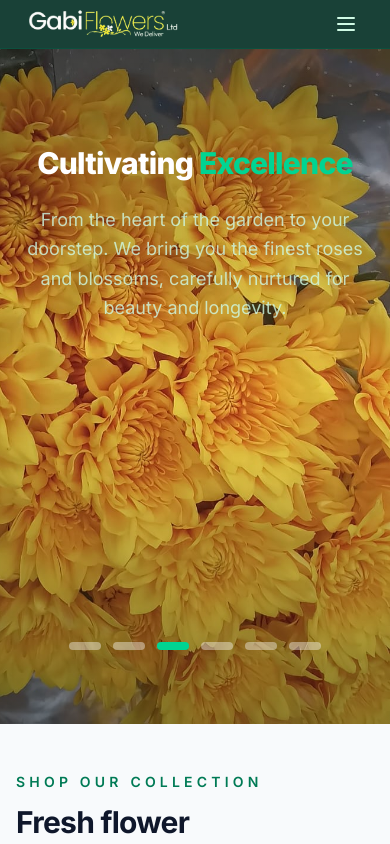
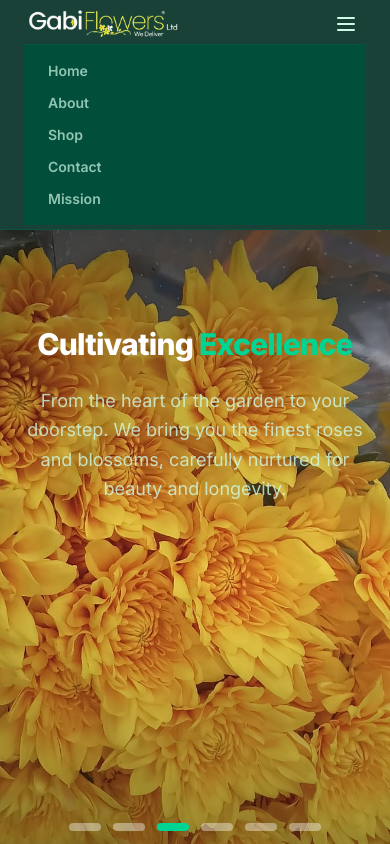
Before and after one commit to mederhoo-script/gabi-flower, a Next.js app in the folder gabi-flowers-react/: page / in a window 390 px wide. Both pictures are taken after a click on the button 346 px from the left and 24 px from the top of the page. Shown: the top 844 px of the page. Built offline with nearby package versions, Linux system fonts and the light colour scheme.

Commit message:
feat: add mobile menu toggle functionality to Navbar component

```diff
--- a/gabi-flowers-react/src/components/Navbar.jsx
+++ b/gabi-flowers-react/src/components/Navbar.jsx
@@ -1,8 +1,20 @@
-import React from 'react';
+'use client';
+
+import React, { useState } from 'react';
 
 const logo = '/assets/logo.png';
 
 const Navbar = () => {
+  const [isMenuOpen, setIsMenuOpen] = useState(false);
+
+  const toggleMenu = () => {
+    setIsMenuOpen(!isMenuOpen);
+  };
+
+  const closeMenu = () => {
+    setIsMenuOpen(false);
+  };
+
   return (
     <nav className="bg-emerald-950/90 backdrop-blur-md border-b border-emerald-800/50 px-6 py-1">
       <div className="max-w-7xl mx-auto flex items-center justify-between">
@@ -19,13 +31,25 @@ const Navbar = () => {
         </div>
 
         <div className="flex items-center md:hidden">
-          <button className="md:hidden p-2 text-emerald-100">
+          <button onClick={toggleMenu} className="p-2 text-emerald-100">
             <svg className="w-6 h-6" fill="none" stroke="currentColor" viewBox="0 0 24 24">
               <path strokeLinecap="round" strokeLinejoin="round" strokeWidth="2" d="M4 6h16M4 12h16M4 18h16" />
             </svg>
           </button>
         </div>
       </div>
+
+      {isMenuOpen && (
+        <div className="md:hidden bg-emerald-900/95 border-t border-emerald-800/50">
+          <div className="px-6 py-4 space-y-3">
+            <a href="/" onClick={closeMenu} className="block text-sm font-semibold text-emerald-100/70 hover:text-white transition-colors">Home</a>
+            <a href="/about" onClick={closeMenu} className="block text-sm font-semibold text-emerald-100/70 hover:text-white transition-colors">About</a>
+            <a href="/shop" onClick={closeMenu} className="block text-sm font-semibold text-emerald-100/70 hover:text-white transition-colors">Shop</a>
+            <a href="/contact" onClick={closeMenu} className="block text-sm font-semibold text-emerald-100/70 hover:text-white transition-colors">Contact</a>
+            <a href="/mission" onClick={closeMenu} className="block text-sm font-semibold text-emerald-100/70 hover:text-white transition-colors">Mission</a>
+          </div>
+        </div>
+      )}
     </nav>
   );
 };
```
